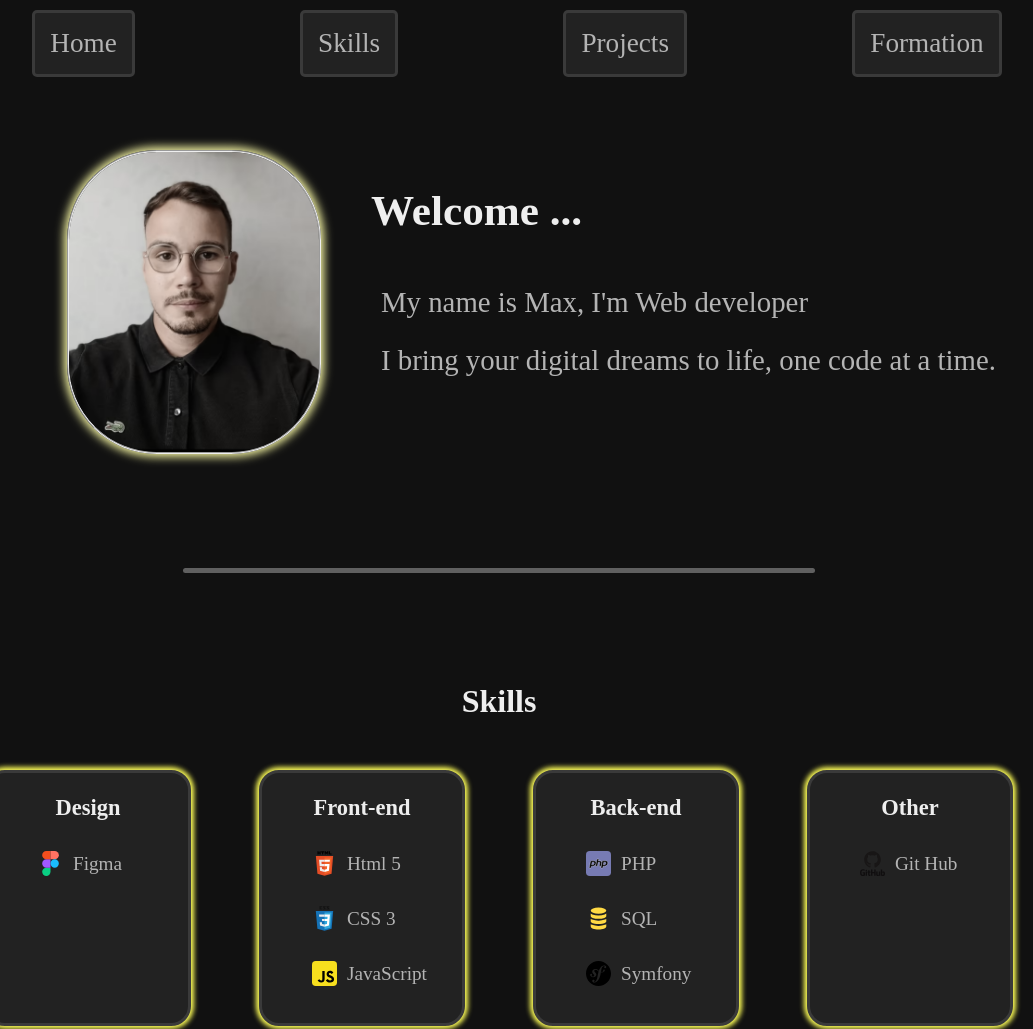
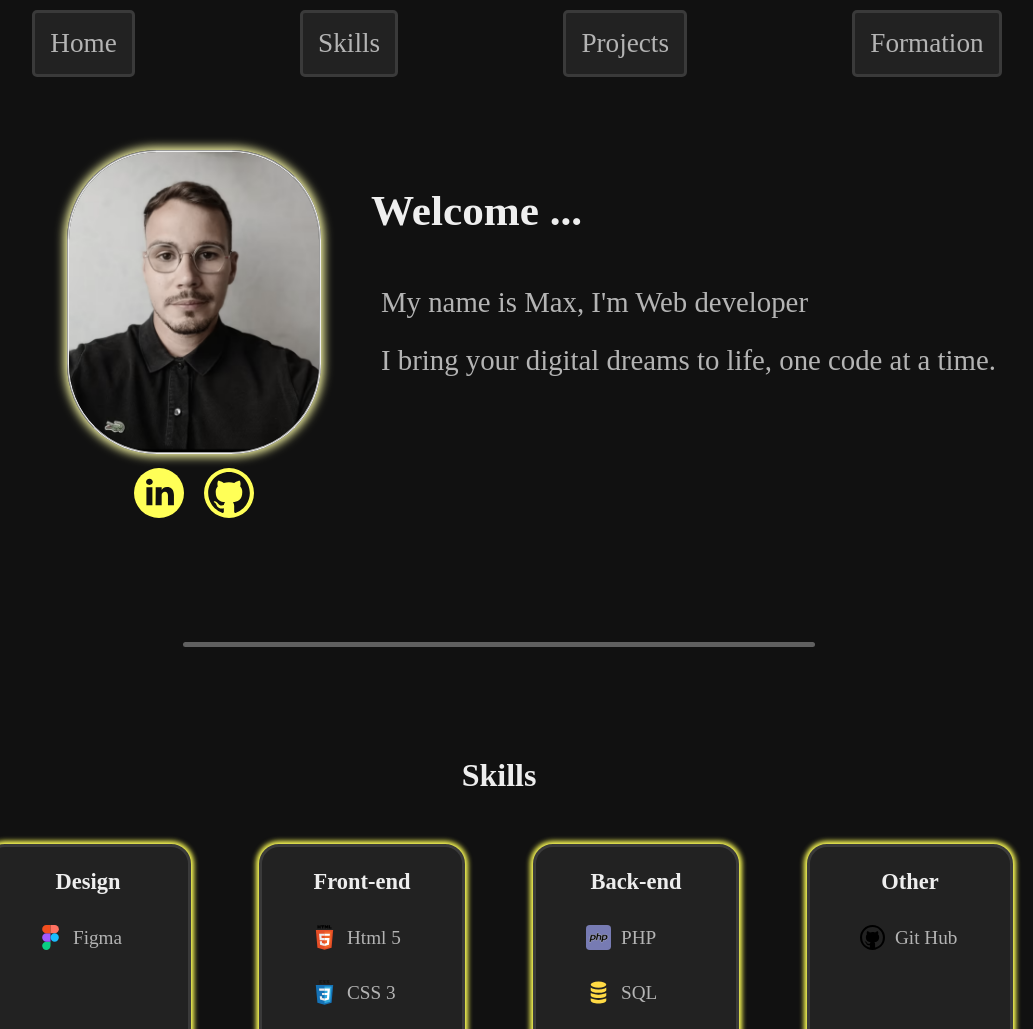
Before and after one commit to Lemaxcode/Portfolio, a plain HTML site: page index.html in a window 1280 px wide. Shown: the top 1029 px of the page, without its empty margins (141-1174 px from the left). Drawn offline with Linux system fonts and the light colour scheme.

Commit message:
adding link to git and linkedin

```diff
--- a/css/style.css
+++ b/css/style.css
@@ -15,6 +15,10 @@ body {
 figure {
   margin: 0;
   padding: 0;
+}
+.icons_svg {
+  width: 50px;
+  height: 50px;
 }
 h1,
 h2,
@@ -102,6 +106,14 @@ div.presentation p {
   padding-top: 15px;
   margin: 10px;
 }
+section#home figure div#svg_icons {
+  display: flex;
+  justify-content: center;
+}
+section#home figure div#svg_icons svg.icons_svg {
+  margin: 10px;
+}
+
 /* ---------Skills------------ */
 
 div#cards_skills {
@@ -200,6 +212,9 @@ div#cards_formation div.card_formation:hover {
   background-color: color(display-p3 0.163 0.163 0.163);
   border-color: color(display-p3 0.283 0.283 0.283);
 }
+section#formation a {
+  color: #ffff57;
+}
 /* Media Queries */
 @media screen and (max-width: 768px) {
   div#cards_projects {
@@ -212,13 +227,13 @@ div#cards_formation div.card_formation:hover {
     flex-wrap: wrap;
     margin: 0;
   }
-
   section#home figure {
-    width: 100%;
     display: flex;
+    flex-wrap: wrap;
     justify-content: center;
   }
-  div.presentation {
+
+  .presentation {
     display: flex;
     text-align: justify;
     flex-wrap: wrap;
--- a/index.html
+++ b/index.html
@@ -24,16 +24,49 @@
             src="imgs/photo_profil_max.avif"
             alt="photo de profil"
           />
-          <!-- <img
-            class="icons"
-            src="icons/linkedin_icon-icons.com_65929.svg"
-            alt="Cette est icone est le logo de linkedin"
-          />
-          <img
-            class="icons"
-            src="icons/github_original_wordmark_logo_icon_146506.svg"
-            alt="cette icone est le logo de github"
-          /> -->
+          <div id="svg_icons">
+            <a href="https://www.linkedin.com/in/porta-maxime" target="_blank">
+              <svg
+                class="icons_svg"
+                xmlns="http://www.w3.org/2000/svg"
+                xmlns:xlink="http://www.w3.org/1999/xlink"
+                style="enable-background: new 0 0 112.196 112.196"
+                version="1.1"
+                viewBox="0 0 112.196 112.196"
+                xml:space="preserve"
+              >
+                <g>
+                  <circle
+                    cx="56.098"
+                    cy="56.097"
+                    r="56.098"
+                    style="fill: #ffff57"
+                  />
+                  <g>
+                    <path
+                      d="M89.616,60.611v23.128H76.207V62.161c0-5.418-1.936-9.118-6.791-9.118    c-3.705,0-5.906,2.491-6.878,4.903c-0.353,0.862-0.444,2.059-0.444,3.268v22.524H48.684c0,0,0.18-36.546,0-40.329h13.411v5.715    c-0.027,0.045-0.065,0.089-0.089,0.132h0.089v-0.132c1.782-2.742,4.96-6.662,12.085-6.662    C83.002,42.462,89.616,48.226,89.616,60.611L89.616,60.611z M34.656,23.969c-4.587,0-7.588,3.011-7.588,6.967    c0,3.872,2.914,6.97,7.412,6.97h0.087c4.677,0,7.585-3.098,7.585-6.97C42.063,26.98,39.244,23.969,34.656,23.969L34.656,23.969z     M27.865,83.739H41.27V43.409H27.865V83.739z"
+                      style="fill: color(display-p3 0.067 0.067 0.067)"
+                    />
+                  </g>
+                </g>
+              </svg>
+            </a>
+            <a href="https://github.com/Lemaxcode" target="_blank">
+              <svg
+                class="icons_svg"
+                xmlns="http://www.w3.org/2000/svg"
+                width="12"
+                height="12"
+                focusable="false"
+                viewBox="0 0 12 12"
+              >
+                <path
+                  fill="#ffff57"
+                  d="M6 0a6 6 0 110 12A6 6 0 016 0zm0 .98C3.243.98 1 3.223 1 6a5.02 5.02 0 003.437 4.77.594.594 0 00.045.005c.203.01.279-.129.279-.25l-.007-.854c-1.39.303-1.684-.674-1.684-.674-.227-.58-.555-.734-.555-.734-.454-.312.034-.306.034-.306.365.026.604.288.708.43l.058.088c.446.767 1.17.546 1.455.418.046-.325.174-.546.317-.672-1.11-.127-2.277-.558-2.277-2.482 0-.548.195-.996.515-1.348l-.03-.085c-.064-.203-.152-.658.079-1.244l.04-.007c.124-.016.548-.013 1.335.522A4.77 4.77 0 016 3.408c.425.002.853.058 1.252.17.955-.65 1.374-.516 1.374-.516.272.692.1 1.202.05 1.33.32.35.513.799.513 1.347 0 1.93-1.169 2.354-2.283 2.478.18.155.34.462.34.93l-.006 1.378c0 .13.085.282.323.245A5.02 5.02 0 0011 6C11 3.223 8.757.98 6 .98z"
+                />
+              </svg>
+            </a>
+          </div>
         </figure>
         <div class="presentation">
           <h1>Welcome ...</h1>
@@ -109,7 +142,7 @@
             <p>
               <img
                 class="icons"
-                src="icons/github_original_wordmark_logo_icon_146506.svg"
+                src="icons/github.svg"
                 alt="Ceci est le logo de Git Hub"
               />Git Hub
             </p>
```
Also changed, not shown: icons/github.svg (added), icons/github_original_wordmark_logo_icon_146506.svg (deleted).
